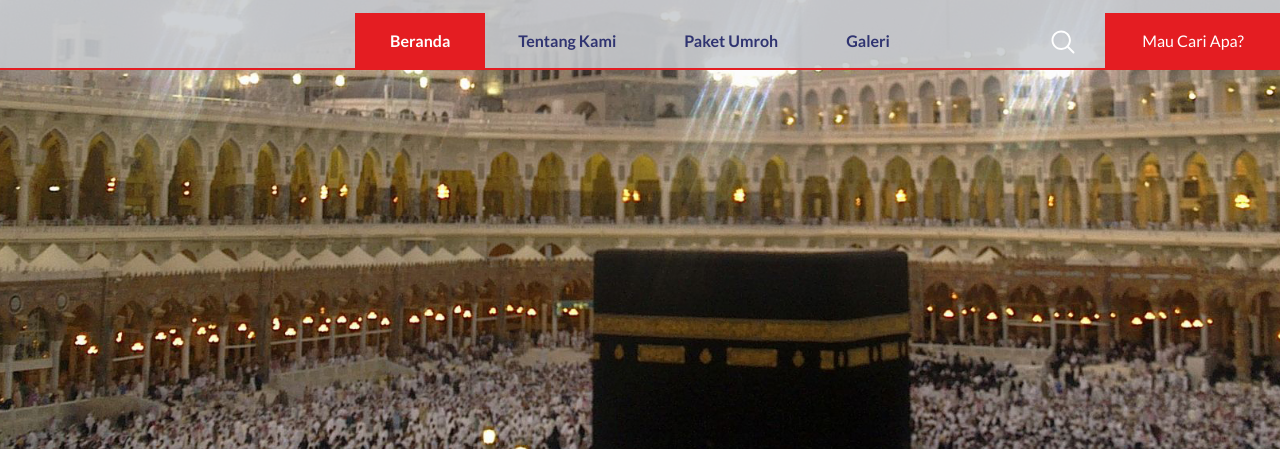
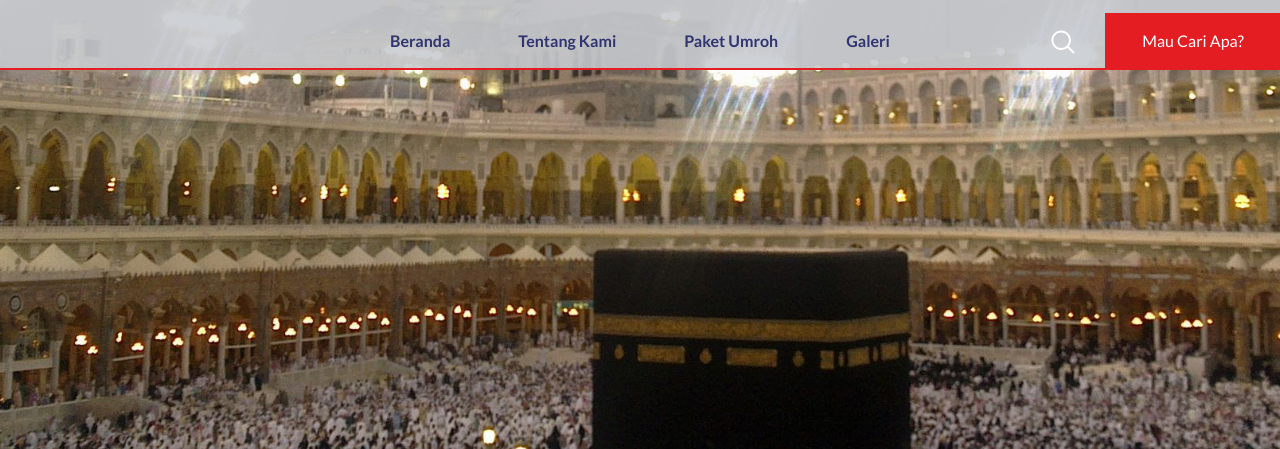
Before and after one commit to dzakibuchori/mozaikbandung.id, a plain HTML site: page index.html in a window 1280 px wide. Shown: the part 253-702 px from the top of the page. Drawn offline with nearby package versions, Linux system fonts and the light colour scheme; a script that the page names is missing; a web font is replaced by a local one.

```diff
--- a/index.html
+++ b/index.html
@@ -42,7 +42,7 @@
 			<!-- Main Nav -->
 			<nav class="main_nav">
 				<ul class="d-flex flex-row align-items-center justify-content-start">
-					<li class="active"><a href="index.html">Beranda</a></li>
+					<li><a href="index.html">Beranda</a></li>
 					<li><a href="#tentangkami">Tentang Kami</a></li>
 					<li><a href="#paketumroh">Paket Umroh</a></li>
 					<li><a href="#galeri">Galeri</a></li>
```
